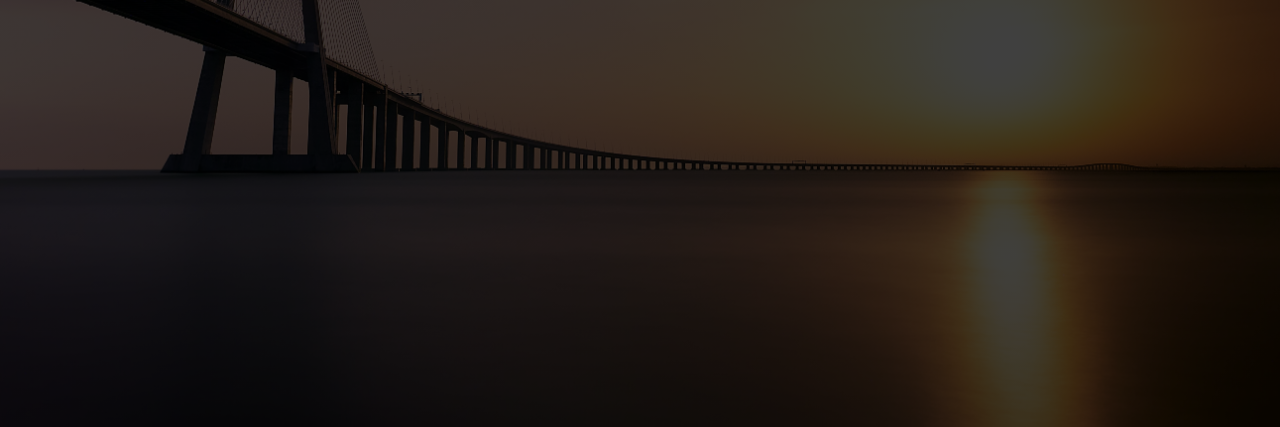
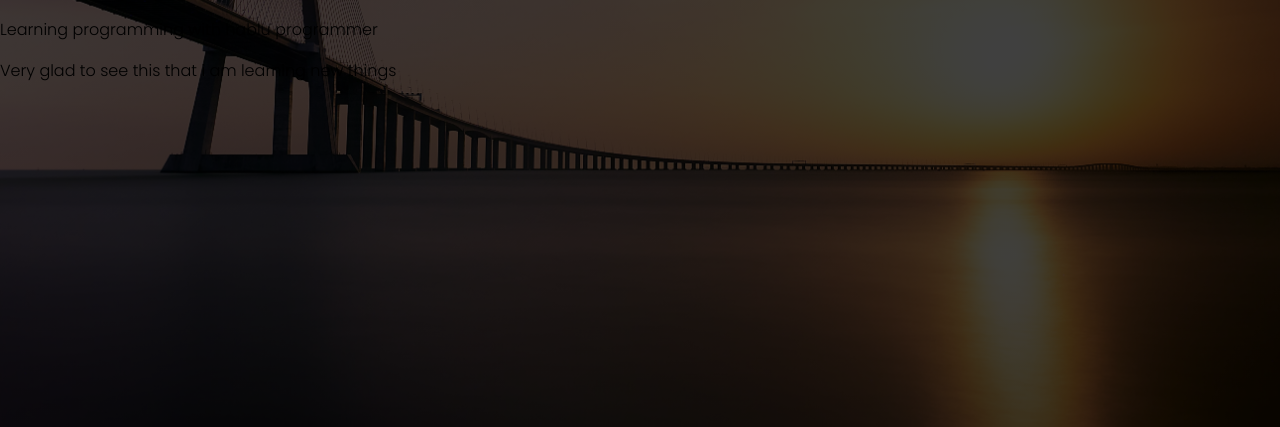
Before and after one commit to marufsiyam91/frist-web, a plain HTML site: page index.html in a window 1280 px wide. Shown: the part 373-800 px from the top of the page. Drawn offline with Linux system fonts and the light colour scheme.

Commit message:
Update index.html

```diff
--- a/index.html
+++ b/index.html
@@ -24,6 +24,8 @@
 
         <div class="text">
             <h1>World-Class <br> Professional <br> Development</h1>
+            <p> Learning programming with hablu programmer </p>
+            <p> Very glad to see this that i am learning new things </p>
         </div>
     </div>
 
```
